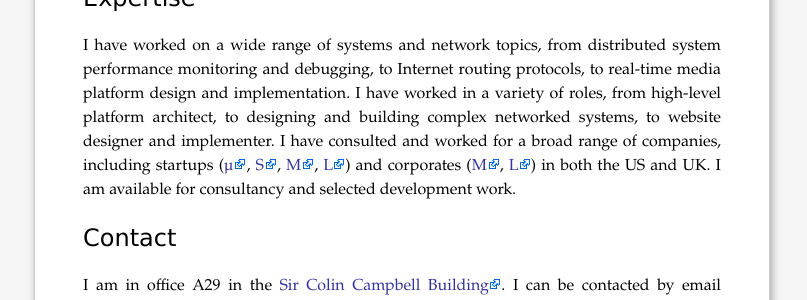
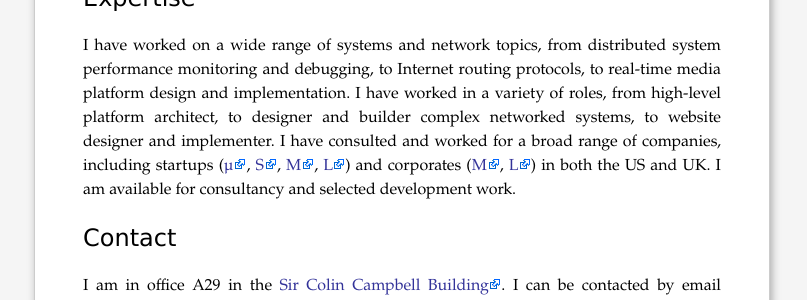
Before and after one commit to mor1/mort-www, a Jekyll site: the page built from index.md, in a window 1280 px wide. Shown: the part 469-769 px from the top of the page, without its empty margins (238-1045 px from the left). Built offline with Jekyll 4.4.1, drawn with Linux system fonts in a browser that asks for light colours; Markdown is read by kramdown in place of the engine named in the settings.

```diff
--- a/index.md
+++ b/index.md
@@ -44,7 +44,7 @@ I have worked on a wide range of systems and network topics, from
 distributed system performance monitoring and debugging, to Internet
 routing protocols, to real-time media platform design and
 implementation.  I have worked in a variety of roles, from high-level
-platform architect, to designing and building complex networked
+platform architect, to designer and builder complex networked
 systems, to website designer and implementer.  I have consulted and
 worked for a broad range of companies, including startups
 ([&mu;][vipadia], [S][camrivox], [M][cplane], [L][alertme]) and
```
Also changed, not shown: 3 other files.
